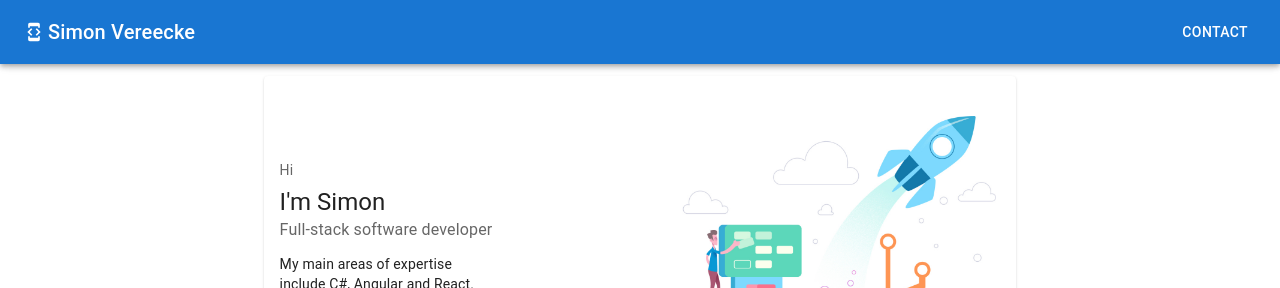
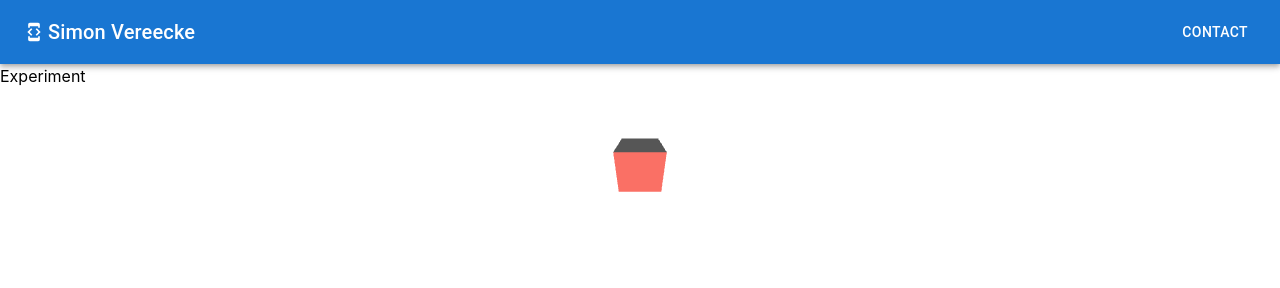
Before and after one commit to Simplify4Me2/my-awesome-website, a React (Vite) app in the folder my-resume-react-app/: page /experiment in a window 1280 px wide. Before the commit this address led to /. Shown: the top 288 px of the page. Built offline with nearby package versions, Linux system fonts and the light colour scheme.

Commit message:
Add threeJS experiment component

```diff
--- a/my-resume-react-app/package.json
+++ b/my-resume-react-app/package.json
@@ -13,9 +13,11 @@
     "@mui/icons-material": "^5.6.2",
     "@mui/lab": "^5.0.0-alpha.81",
     "@mui/material": "^5.6.3",
+    "@react-three/fiber": "^8.6.0",
     "react": "^18.2.0",
     "react-dom": "^18.2.0",
     "react-router-dom": "^6.3.0",
+    "three": "^0.143.0",
     "typescript": "^4.4.2",
     "vite": "^3.0.0",
     "web-vitals": "^2.1.0"
--- /dev/null
+++ b/my-resume-react-app/src/experiment/experiment.tsx
@@ -0,0 +1,46 @@
+import React, { useRef, useLayoutEffect } from "react";
+import { Header } from "../components/header";
+// import * as THREE from "three";
+import { Canvas, ThreeElements, useFrame } from "@react-three/fiber";
+
+export const Experiment: React.FC = () => {
+  // const ref = useRef<ThreeElements["mesh"]>(null);
+  // const fooRef = useRef();
+
+  // useFrame((state, delta) => console.log("something useFrame"));
+
+  // useLayoutEffect(() => {
+  //   // const { current } = ref;
+  //   // console.log(current);
+  //   console.log("current");
+  //   // useFrame((state, delta) => {
+  //   //   ref.current.rotation.y += 0.02;
+
+  //   // });
+  // }, []);
+
+  // useLayoutEffect(() => {
+
+  // });
+
+  // useEffect(() => {
+
+  // });
+
+  return (
+    <>
+      <Header />
+      <span>Experiment</span>
+      <div id="canvas-container">
+        <Canvas>
+          <mesh  rotation={[0.5, 0, 0]}>
+            <ambientLight intensity={0.1} />
+            <directionalLight color="red" position={[0, 0, 5]} />
+            <boxGeometry args={[2, 2, 2]} />
+            <meshStandardMaterial />
+          </mesh>
+        </Canvas>
+      </div>
+    </>
+  );
+};
--- a/my-resume-react-app/src/home/portfolio.tsx
+++ b/my-resume-react-app/src/home/portfolio.tsx
@@ -15,6 +15,7 @@ export const Portfolio: React.FC = () => {
           <li className="underline"><Link to="/tic-tac-toe">Tic Tac Toe</Link></li>
           <li className="underline"><Link to="/planning-poker">Planning Poker</Link></li>
           <li className="underline"><Link to="/waste-snake">Waste snake</Link></li>
+          <li className="underline"><Link to="/experiment">Experiment</Link></li>
       </ul>
     </div>
   );
--- a/my-resume-react-app/src/index.tsx
+++ b/my-resume-react-app/src/index.tsx
@@ -7,6 +7,7 @@ import { BrowserRouter, Navigate, Route, Routes } from "react-router-dom";
 import { TicTacToe } from "./tic-tac-toe/tic-tac-toe";
 import { PlanningPoker } from "./planning-poker/planning-poker";
 import { WasteSnake } from "./waste-snake/waste-snake";
+import { Experiment } from "./experiment/experiment";
 
 // TODO: https://reactjs.org/docs/code-splitting.html#route-based-code-splitting
 
@@ -21,6 +22,7 @@ root.render(
         <Route path="/tic-tac-toe" element={<TicTacToe />} />
         <Route path="/planning-poker" element={<PlanningPoker />} />
         <Route path="/waste-snake" element={<WasteSnake />} />
+        <Route path="/experiment" element={<Experiment />} />
         <Route path="*" element={<Navigate to="/" />} />
       </Routes>
     </BrowserRouter>
```
Also changed, not shown: 1 other file (tests, documents, lock files or other folders).
